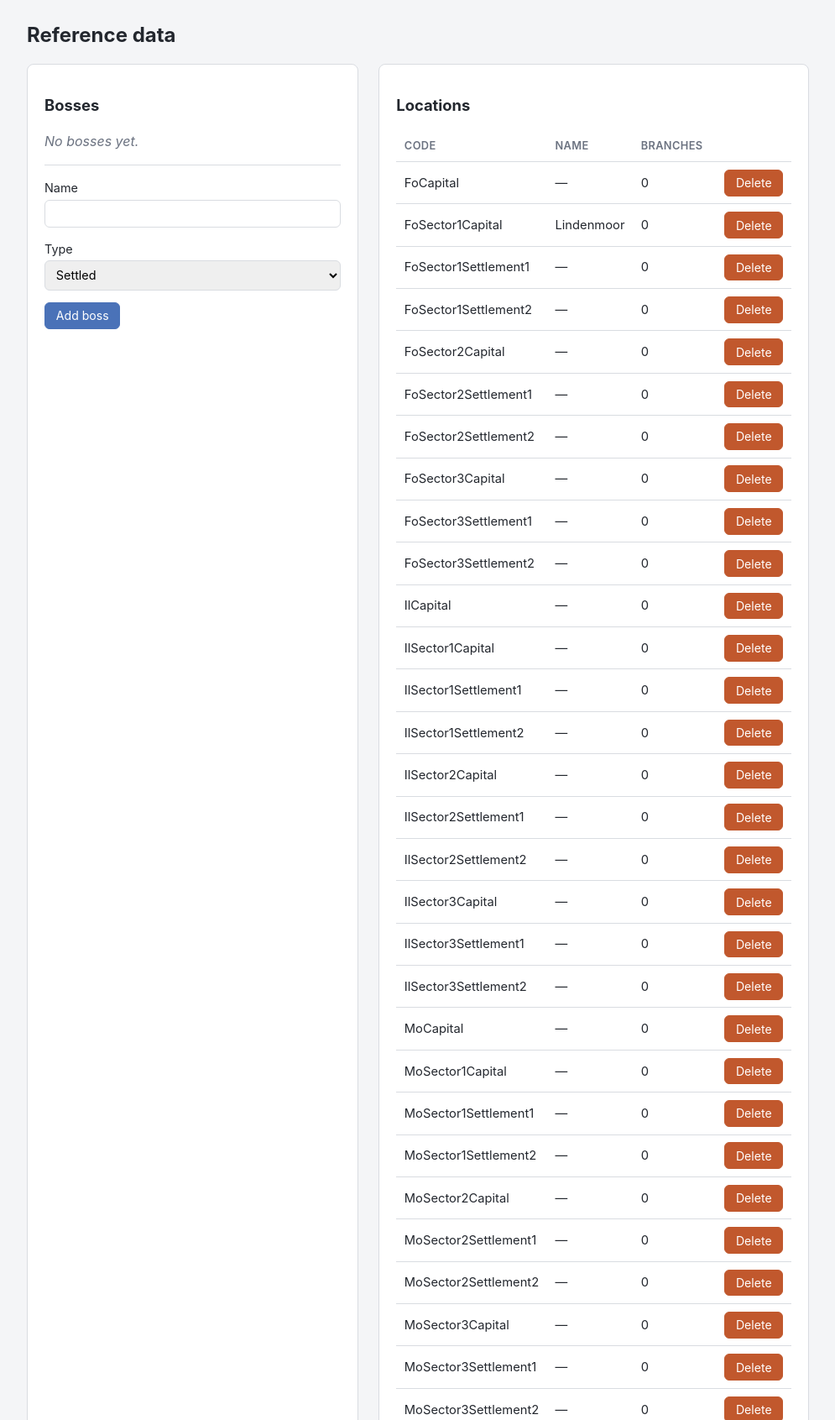
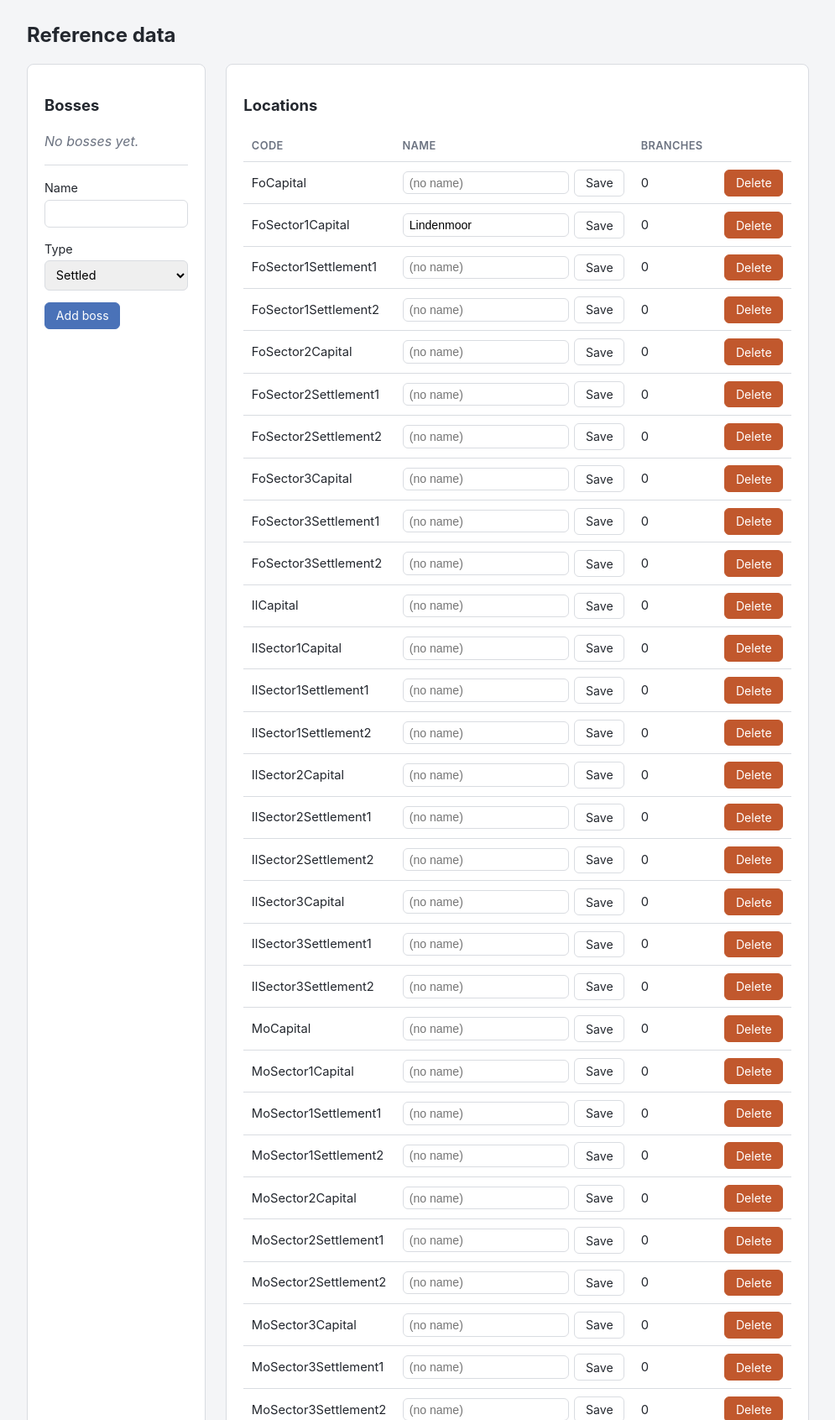
Before and after one commit to Teyvill/abotqbalance, a Flask app: page /reference in a window 1280 px wide. Shown: the part 52-1743 px from the top of the page at 84% size, without its empty margins (142-1137 px from the left). Run offline with Flask 3, Linux system fonts and the light colour scheme; the visitor is signed in with stand-in values (Sample User, id 1); data comes from the database, SQL or seed files in the repository; data that the repository does not hold is empty.

Commit message:
Add inline location name editing on the reference page
The 30 seeded locations start nameless, so add a way to name them:
each Locations row has an inline name field (editor and admin) that
posts to a rename route. The code stays fixed; only the display name
changes, and an empty value clears it. Add/delete remain admin-only.

https://claude.ai/code/session_01Q2umiVAEfQW97m6KRqKVEf

```diff
--- a/app.py
+++ b/app.py
@@ -763,6 +763,21 @@ def add_location():
     return redirect(url_for("reference"))
 
 
+@app.route("/reference/locations/<int:location_id>/name", methods=["POST"])
+@require_role("editor")
+def rename_location(location_id):
+    # The code is fixed; only the display name can be edited (or cleared).
+    name = request.form.get("name", "").strip()
+    conn = get_db()
+    conn.execute(
+        "UPDATE locations SET name = ? WHERE id = ?", (name or None, location_id)
+    )
+    conn.commit()
+    conn.close()
+    flash("Location name saved.", "success")
+    return redirect(url_for("reference"))
+
+
 @app.route("/reference/locations/<int:location_id>/delete", methods=["POST"])
 @require_role("admin")
 def delete_location(location_id):
--- a/static/css/style.css
+++ b/static/css/style.css
@@ -175,6 +175,8 @@ h2 { font-size: 1.15rem; }
 
 .count-input { width: 90px; padding: 0.35rem 0.45rem; border: 1px solid var(--border); border-radius: 6px; }
 
+.inline-name-form { display: flex; gap: 0.4rem; align-items: center; margin: 0; }
+.inline-name-form input { flex: 1; min-width: 90px; padding: 0.3rem 0.45rem; border: 1px solid var(--border); border-radius: 6px; font-size: 0.88rem; }
 .add-form { margin-top: 1rem; padding-top: 1rem; border-top: 1px solid var(--border); }
 .add-row { display: flex; gap: 0.5rem; align-items: center; margin-top: 0.75rem; }
 .add-row input { width: auto; flex: 1; margin-top: 0; }
--- a/templates/reference.html
+++ b/templates/reference.html
@@ -73,7 +73,19 @@
                 {% for loc in locations %}
                 <tr>
                     <td>{{ loc.code }}</td>
-                    <td>{{ loc.name or "—" }}</td>
+                    <td>
+                        {% if can_edit %}
+                        <form method="post"
+                              action="{{ url_for('rename_location', location_id=loc.id) }}"
+                              class="inline-name-form">
+                            <input type="text" name="name" value="{{ loc.name or '' }}"
+                                   placeholder="(no name)">
+                            <button type="submit" class="btn">Save</button>
+                        </form>
+                        {% else %}
+                        {{ loc.name or "—" }}
+                        {% endif %}
+                    </td>
                     <td>{{ loc.branch_count }}</td>
                     {% if can_admin %}
                     <td class="row-actions">
```
